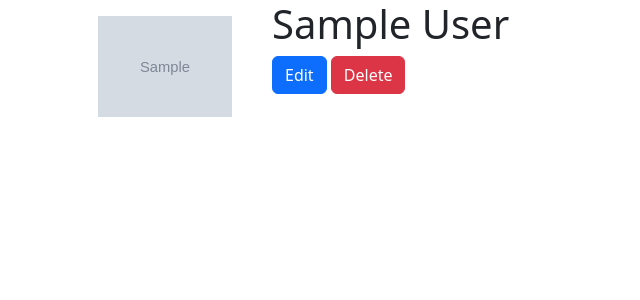
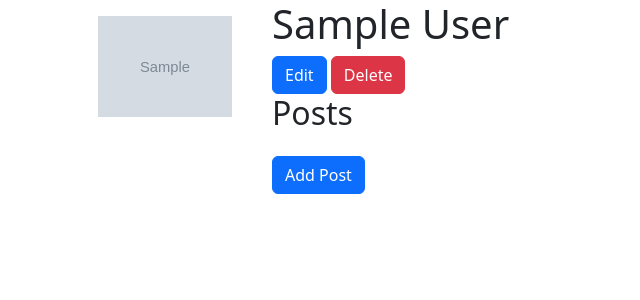
Before and after one commit to reginaaa8/flask-blogly, a Flask app: page /users/1 in a window 1280 px wide. Shown: the top 300 px of the page, without its empty margins (0-640 px from the left). Run offline with Flask 3, Linux system fonts and the light colour scheme; tables that the repository leaves empty hold one stand-in row (values such as "Sample post"); grey boxes marked "Sample" are stand-in pictures.

Commit message:
created route/template - show form for user to add a new post

```diff
--- a/app.py
+++ b/app.py
@@ -78,3 +78,9 @@ def delete_user(user_id):
 
     db.session.commit()
     return redirect('/users')
+
+@app.route("/users/<int:user_id>/posts/new")
+def create_post(user_id):
+    """show form to create a new post"""
+    user = User.query.get_or_404(user_id)
+    return render_template("new_post.html", user=user)
--- a/templates/details.html
+++ b/templates/details.html
@@ -17,15 +17,21 @@
         <h1>{{user.first_name}} {{user.last_name}}</h1>
 
         <div class="row">
-            <!-- <a class="btn btn-primary" href="/users/{{user.id}}/edit">Edit</a> -->
-            <!-- <form action="/users/{{user.id}}/edit">
-                <button class="btn btn-primary">Edit</button>
-            </form> -->
             <form action="/users/{{user.id}}/delete" method="POST">
                 <a href="/users/{{user.id}}/edit" class="btn btn-primary">Edit</a>
                 <button type="submit" class="btn btn-danger">Delete</button>
             </form>
         </div>
+        <div class="row">
+            <h2>Posts</h2>
+            <ul>
+                {% for post in posts %}
+                <li><a href=""></a></li>
+                {% endfor %}
+            </ul>
+
+            <p><a href="/users/{{user.id}}/posts/new" class="btn btn-primary">Add Post</a></p>
+        </div>
     </div>
 </div>
 
```
Also changed, not shown: templates/new_post.html (added, +27 -0 lines).
